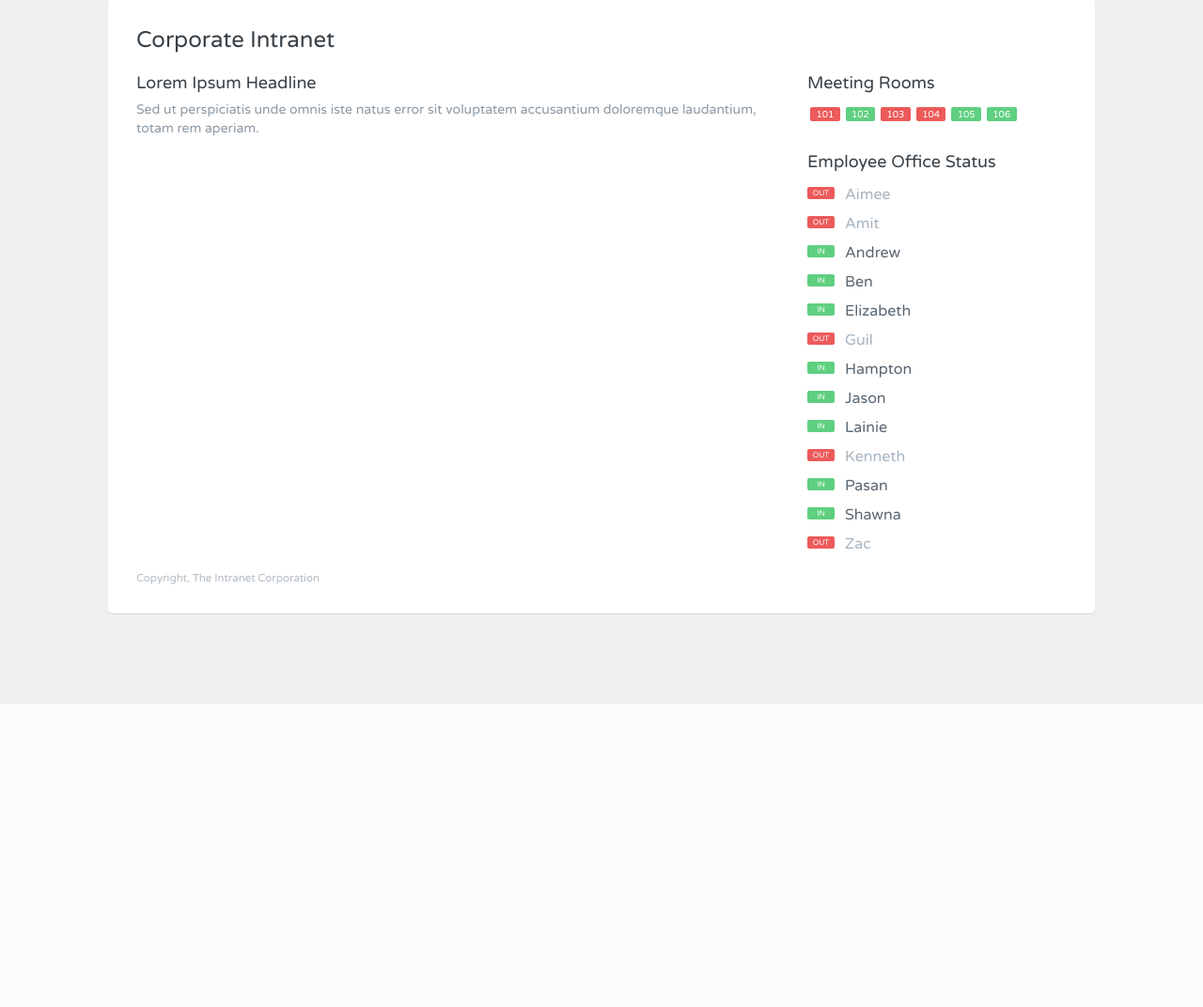
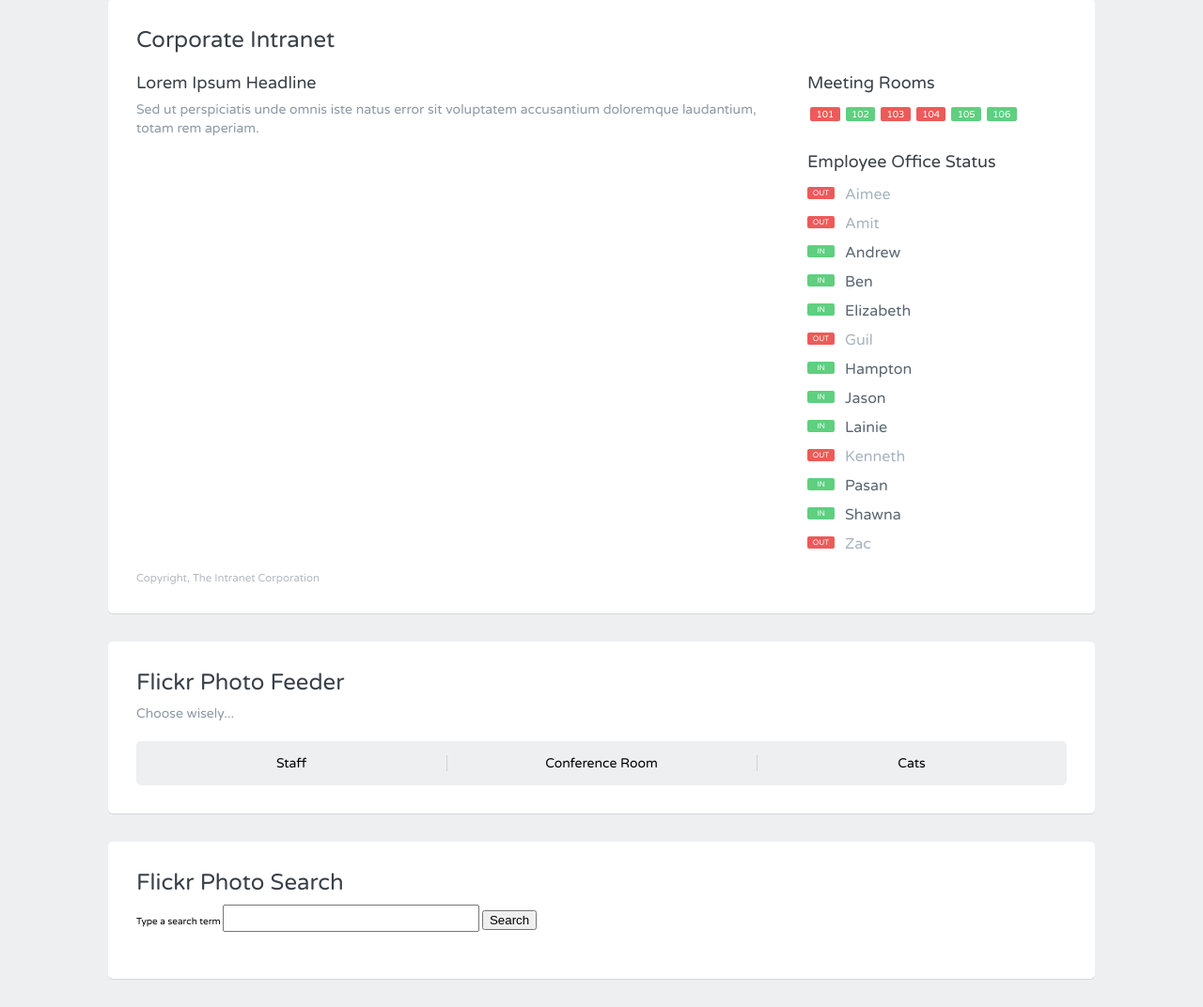
Before and after one commit to Stephanie-Spears/AJAXEmployeeStatus, a PHP site: page / in a window 1280 px wide. Shown: the part 51-1123 px from the top of the page at 94% size. Before the commit the page ends 800 px from the top, so only its background shows below. Run offline with PHP 8.4, Linux system fonts and the light colour scheme; some libraries are stand-ins or nearby versions.

Commit message:
apply Flickr API calls

```diff
--- a/css/main.css
+++ b/css/main.css
@@ -382,3 +382,169 @@ footer p {
     font-size: 1.15em;
     margin: 0;
 }
+
+
+/*FLICKR FORMATTING*/
+
+ul.filter-select {
+    display: table;
+    table-layout: fixed;
+    width: 100%;
+    background: #edeff0;
+    overflow: hidden;
+    -webkit-border-radius: 5px;
+    -moz-border-radius: 5px;
+    -ms-border-radius: 5px;
+    -o-border-radius: 5px;
+    border-radius: 5px;
+}
+ul.filter-select li {
+    margin: 0;
+    padding: 0;
+    text-align: center;
+    display: table-cell;
+}
+ul.filter-select li:before {
+    display: none;
+}
+ul.filter-select button {
+    width: 100%;
+    text-align: center;
+    background: none;
+    border: none;
+    outline: none;
+    padding: 15px;
+    margin: 0;
+    font-family: "Varela Round", "Helvetica Neue", Helvetica, Arial, sans-serif;
+    font-size: 14px;
+    font-weight: 500;
+    cursor: pointer;
+    position: relative;
+    -webkit-transition: 0.3s;
+    -moz-transition: 0.3s;
+    -o-transition: 0.3s;
+    transition: 0.3s;
+}
+ul.filter-select button:hover:after, ul.filter-select button.selected:after, li:last-child ul.filter-select button:after {
+    filter: progid:DXImageTransform.Microsoft.Alpha(Opacity=0);
+    opacity: 0;
+}
+ul.filter-select button:hover {
+    background: #dfe3e4;
+}
+ul.filter-select button.selected {
+    background: #d1d6d9;
+}
+ul.filter-select button:after {
+    content: "";
+    display: block;
+    position: absolute;
+    right: -1px;
+    top: 15px;
+    bottom: 15px;
+    width: 1px;
+    background: #d1d6d9;
+}
+
+#photos li {
+    margin: 30px 0 0;
+    vertical-align: middle;
+}
+#photos li:before {
+    display: none;
+}
+#photos .image {
+    display: block;
+    min-height: 240px;
+    background: #edeff0;
+    text-align: center;
+    height: 260px;
+    -webkit-border-radius: 5px;
+    -moz-border-radius: 5px;
+    -ms-border-radius: 5px;
+    -o-border-radius: 5px;
+    border-radius: 5px;
+    -webkit-transition: 0.3s;
+    -moz-transition: 0.3s;
+    -o-transition: 0.3s;
+    transition: 0.3s;
+}
+#photos .image:hover {
+    background: #dfe3e4;
+}
+#photos .image:before {
+    content: "";
+    display: inline-block;
+    height: 100%;
+    vertical-align: middle;
+}
+#photos img {
+    max-width: 80%;
+    max-height: 200px;
+    vertical-align: middle;
+    -webkit-box-shadow: 0 0 4px 0 rgba(0, 0, 0, 0.2);
+    -moz-box-shadow: 0 0 4px 0 rgba(0, 0, 0, 0.2);
+    box-shadow: 0 0 4px 0 rgba(0, 0, 0, 0.2);
+}
+
+.button {
+    background: #3f8abf;
+    padding: 8px 18px;
+    font-family: "Varela Round", "Helvetica Neue", Helvetica, Arial, sans-serif;
+    font-size: 1.4em;
+    color: white;
+    font-weight: 500;
+    border: 3px solid #3f8abf;
+    outline: none;
+    cursor: pointer;
+    display: -moz-inline-stack;
+    display: inline-block;
+    vertical-align: middle;
+    *vertical-align: auto;
+    zoom: 1;
+    *display: inline;
+    -webkit-border-radius: 5px;
+    -moz-border-radius: 5px;
+    -ms-border-radius: 5px;
+    -o-border-radius: 5px;
+    border-radius: 5px;
+    -webkit-box-shadow: 0 2px 0 0 #3574a0;
+    -moz-box-shadow: 0 2px 0 0 #3574a0;
+    box-shadow: 0 2px 0 0 #3574a0;
+    -webkit-transition: 0.3s;
+    -moz-transition: 0.3s;
+    -o-transition: 0.3s;
+    transition: 0.3s;
+}
+.button:hover {
+    background: #397cac;
+    border-color: #397cac;
+    -webkit-box-shadow: 0 2px 0 0 #2c6085;
+    -moz-box-shadow: 0 2px 0 0 #2c6085;
+    box-shadow: 0 2px 0 0 #2c6085;
+}
+
+.response {
+    padding: 30px;
+    background: #fbfbfc;
+    border: 1px solid #e2e5e8;
+    -webkit-border-radius: 5px;
+    -moz-border-radius: 5px;
+    -ms-border-radius: 5px;
+    -o-border-radius: 5px;
+    border-radius: 5px;
+}
+.response p {
+    margin: 0;
+}
+
+footer p {
+    color: #b2bac2;
+    font-size: 1.15em;
+    margin: 0;
+}
+
+
+input[type=search] {
+    font-size: 2em;
+}
--- a/index.html
+++ b/index.html
@@ -7,6 +7,7 @@
     <link rel="stylesheet" href="css/main.css">
     <script src="http://code.jquery.com/jquery-1.11.0.min.js"></script>
     <script src="js/widget.js"></script>
+    <script src="js/flickr.js"></script>
 </head>
 <body>
 <div class="grid-container centered">
@@ -35,5 +36,45 @@
         </div>
     </div>
 </div>
+
+<div class="grid-container centered">
+    <div class="grid-100">
+        <div class="contained">
+            <div class="grid-100">
+                <div class="heading">
+                    <h1>Flickr Photo Feeder</h1>
+                    <p>Choose wisely...</p>
+                </div>
+                <ul class="filter-select">
+                    <li><button>Staff</button></li>
+                    <li><button>Conference Room</button></li>
+                    <li><button>Cats</button></li>
+                </ul>
+            </div>
+            <div id="photos">
+            </div>
+        </div>
+    </div>
+</div>
+<div class="grid-container centered">
+    <div class="grid-100">
+        <div class="contained">
+            <div class="grid-100">
+                <div class="heading">
+                    <h1>Flickr Photo Search</h1>
+                    <form>
+                        <label for="search">Type a search term</label>
+                        <input id="search" type="search" name="search" >
+                        <input  id="submit" type="submit" value="Search">
+                    </form>
+                </div>
+            </div>
+            <ul id="photoSearch">
+            </ul>
+        </div>
+    </div>
+</div>
+
+
 </body>
 </html>
--- /dev/null
+++ b/js/flickr.js
@@ -0,0 +1,59 @@
+$(document).ready(function(){
+  const flickrAPI = "http://api.flickr.com/services/feeds/photos_public.gne?jsoncallback=?";
+  $('button').click(function () {
+    // highlight the button
+    $("button").removeClass("selected");
+    $(this).addClass("selected");
+
+    // AJAX
+
+    const photoChoice = $(this).text();
+    const flickrOptions = {
+      tags: photoChoice,
+      format: "json"
+    };
+    function displayPhotos(data) {
+      let photoHTML = '<ul>';
+      $.each(data.items,function(i,photo) {
+        photoHTML += '<li class="grid-25 tablet-grid-50">';
+        photoHTML += '<a href="' + photo.link + '" class="image">';
+        photoHTML += '<img src="' + photo.media.m + '"></a></li>';
+      }); // end each
+      photoHTML += '</ul>';
+      $('#photos').html(photoHTML);
+    }
+    $.getJSON(flickrAPI, flickrOptions, displayPhotos);
+
+  }); // end click
+
+  $('form').submit(function(event){
+    event.preventDefault();
+    const $searchField = $('#search'); //commonly you can store jquery selections inside a variable for re-use
+    const $submitButton = $('#submit');
+
+    $searchField.prop("disabled", true);
+    $submitButton.attr("disabled", true).val("searching...");
+
+      const photoSearch = $searchField.val();
+      const flickrSearch = {
+        tags: photoSearch,
+        format: "json"
+      };
+      function displaySearch(data){
+        let searchHTML = '<ul>';
+        $.each(data.items, function(i,photo){
+          searchHTML += '<li class="grid-25 tablet-grid-50">';
+          searchHTML += '<a href="' + photo.link + '" class="image">';
+          searchHTML += '<img src="' + photo.media.m+ '"></a></li>';
+        });
+        searchHTML += '</ul>';
+        $('#photoSearch').html(searchHTML);
+
+        $searchField.prop("disabled", false);
+        $submitButton.attr("disabled", false).val("Search");
+      }
+      $.getJSON(flickrAPI, flickrSearch, displaySearch);
+    });
+
+
+});
```
Also changed, not shown: JavaScriptNotes.txt (+7 -0 lines), README.md (added), 1 other file.
